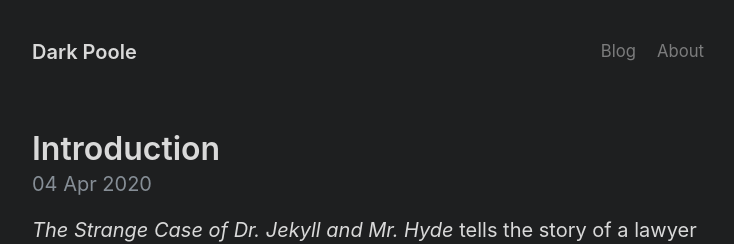
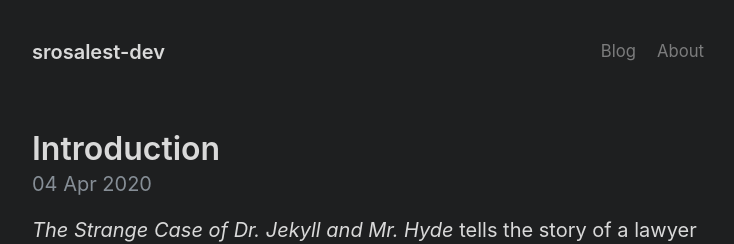
Before and after one commit to srosalest/srosalest.github.io, a Jekyll site: the page built from index.html, in a window 1280 px wide. Shown: the top 244 px of the page, without its empty margins (272-1006 px from the left). Built offline with Jekyll 4.4.1, drawn with Linux system fonts in a browser that asks for light colours; the list of posts is cut into pages by our own code.

Commit message:
minor changes

```diff
--- a/_config.yml
+++ b/_config.yml
@@ -1,6 +1,6 @@
 # Setup
-title: Dark Poole
-url: https://getpoole.com
+title: srosalest-dev
+url: https://srosalest.github.io
 paginate: 1
 baseurl: ""
 permalink: pretty
@@ -32,9 +32,9 @@ sass:
 
 # Specify the author for blog posts
 author:
-  name: Mark Otto
-  url: https://twitter.com/mdo
-  email: markdotto@gmail.com
+  name: Sebastian Rosales
+  url: https://srosalest.github.io
+  email: sebastian.rosales.14@sansano.usm.cl
 
 # Custom vars
 version: 3.0.0
```
